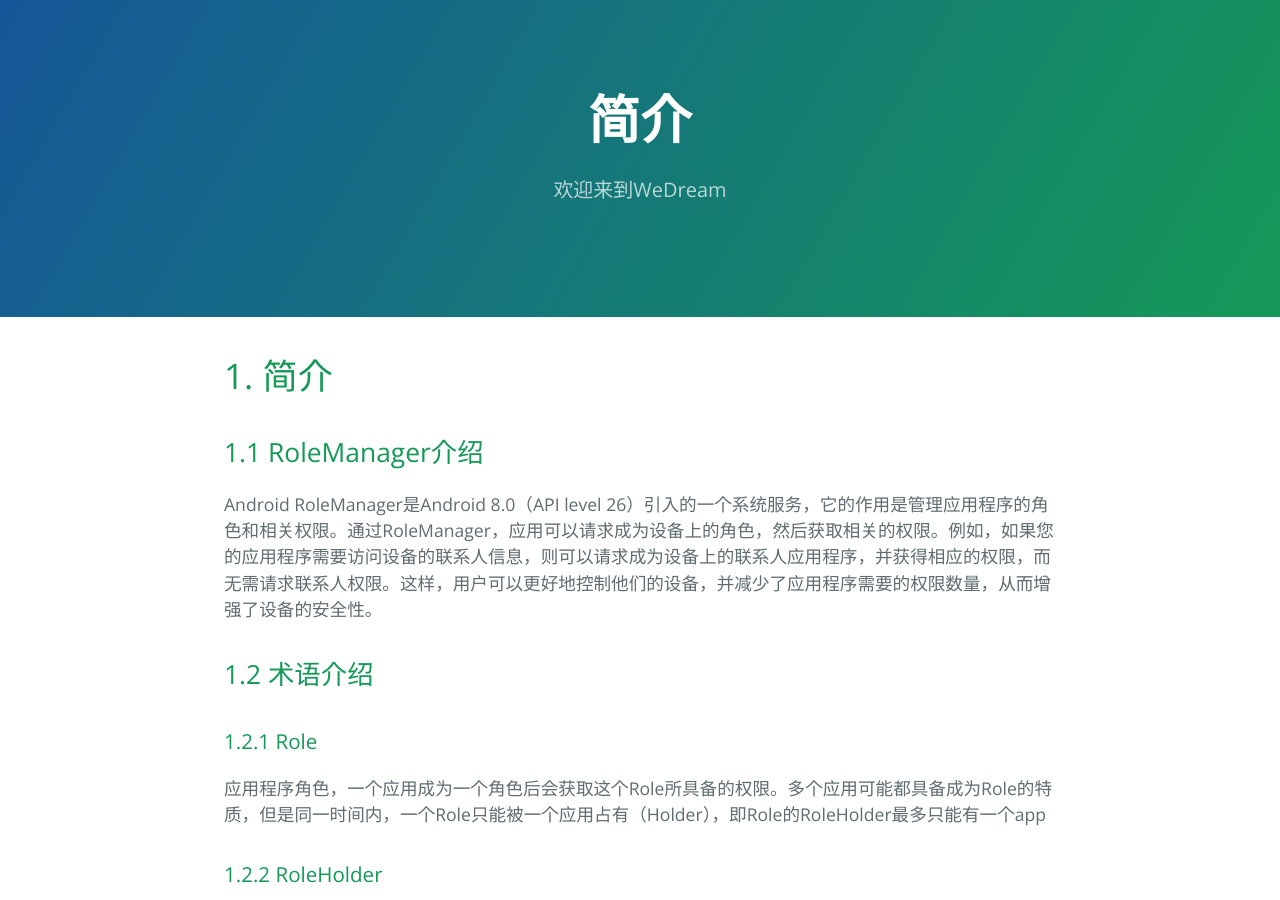
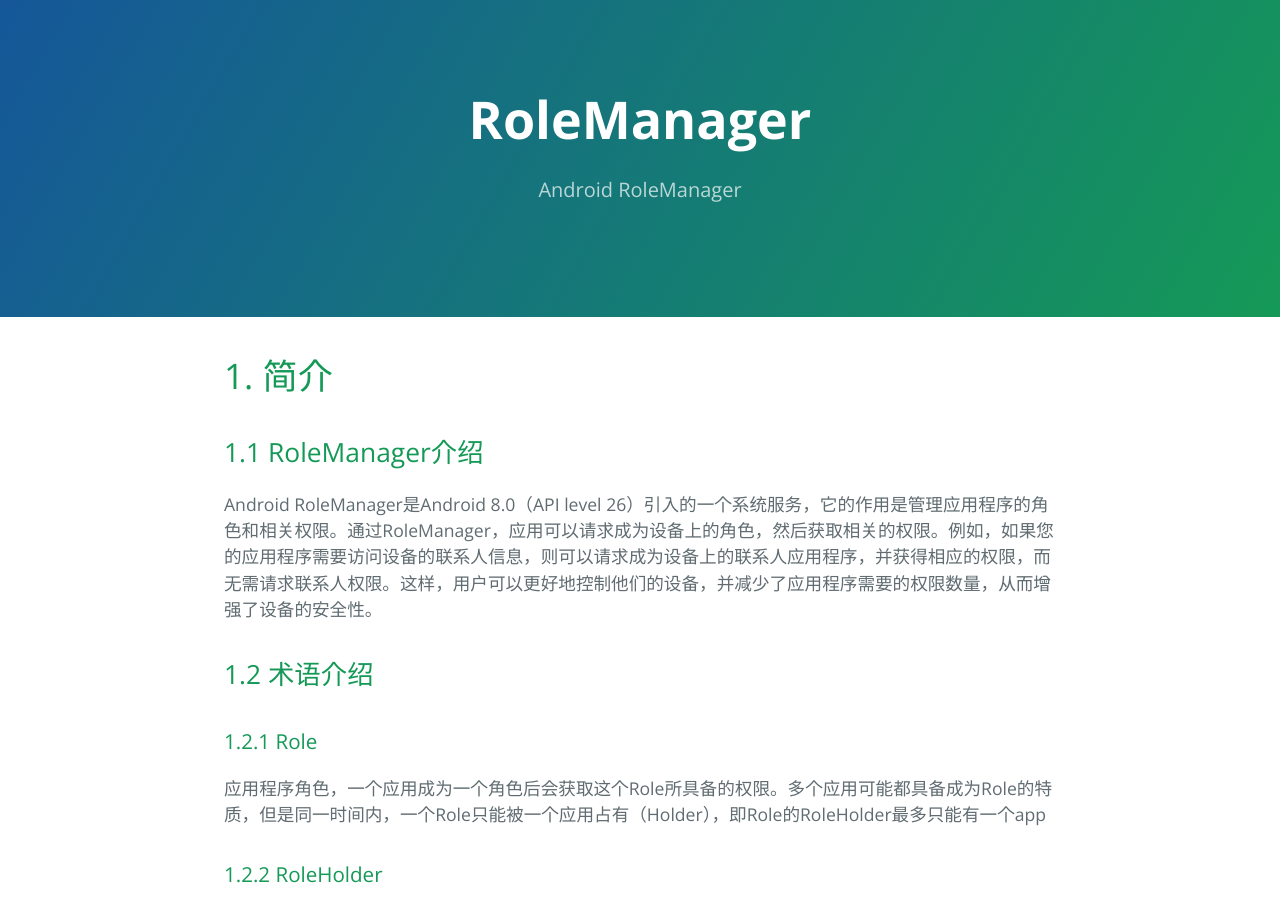
Before and after one commit to EricChenYS/EricChenYS.github.io, a Jekyll site: the page built from docs/android/RoleManager.md, in a window 1280 px wide and 900 px high. Built offline with Jekyll 4.4.1, drawn with Linux system fonts in a browser that asks for light colours; our own code applies the rules of GitHub Pages for plain Markdown files.

Commit message:
Update RoleManager.md

```diff
--- a/docs/android/RoleManager.md
+++ b/docs/android/RoleManager.md
@@ -1,4 +1,8 @@
-
+---
+layout: default
+title: RoleManager
+description: Android RoleManager
+---
 
 
 # 1. 简介
```
